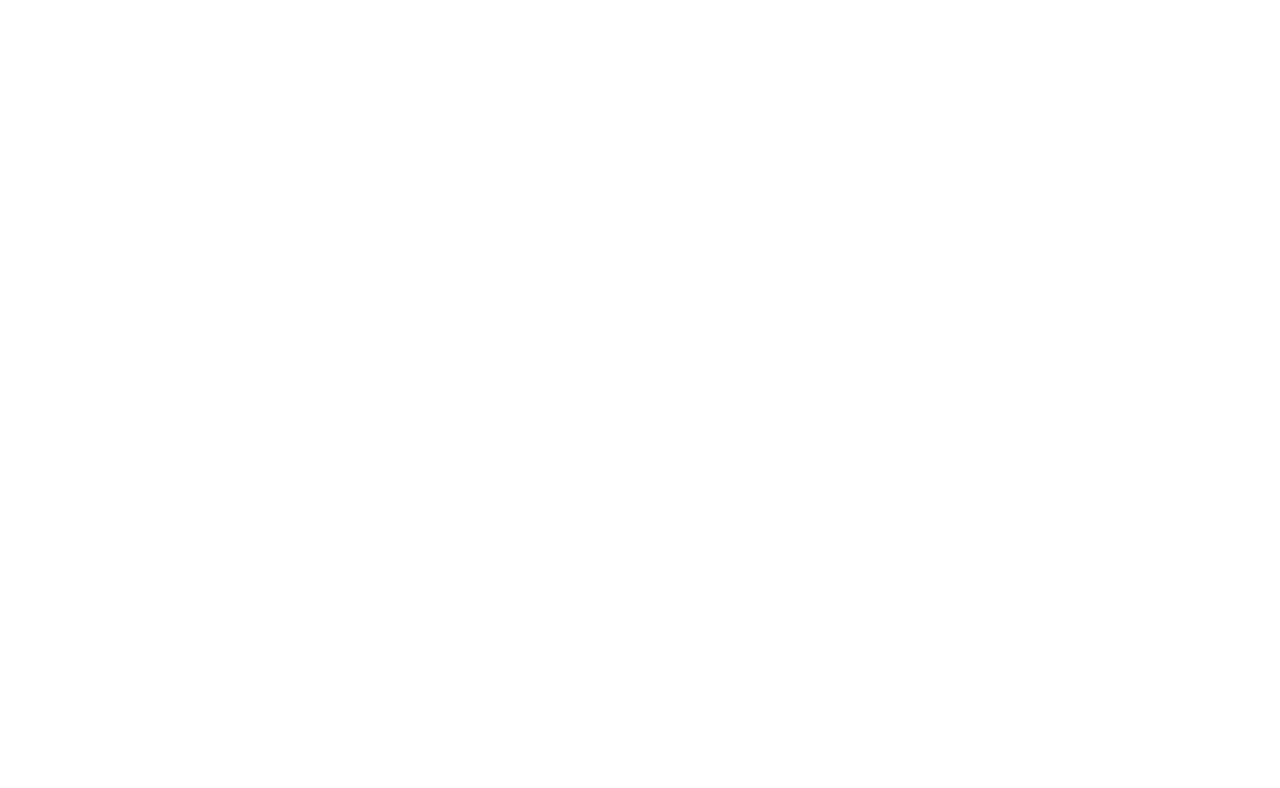
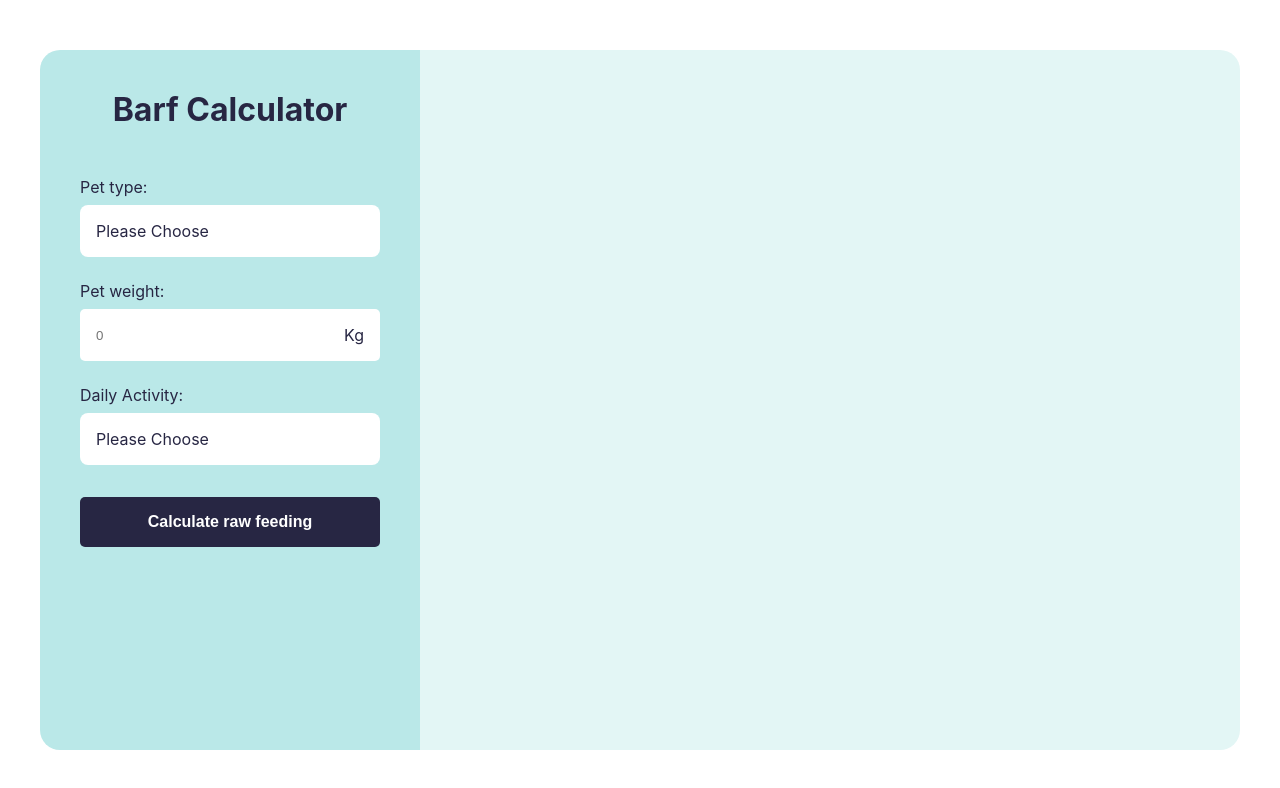
Before and after one commit to rubencsepke/react-barf-calculator, a React (Create React App) app: page / in a window 1280 px wide. Shown: the top 788 px of the page. Built offline with nearby package versions, Linux system fonts and the light colour scheme.

Commit message:
Added container and sidebar components

```diff
--- a/src/App.css
+++ /dev/null
@@ -1,3 +0,0 @@
-.container {
-  width: 800px;
-}
--- a/src/App.js
+++ b/src/App.js
@@ -1,9 +1,72 @@
-import './App.css';
+import React, {useState, useEffect} from 'react';
+import Sidebar from './components/Sidebar';
+import Info from './components/Info';
+import Input from './components/form/Input'
+import Select from './components/form/Select'
 
-function App() {
+import './css/app.css';
+
+const App = () => {
+
+  const [petTypes, setPetTypes] = useState([]);
+  const [selectedPetType, setSelectedPetType] = useState('Please Choose');
+  const [weight, setWeight] = useState();
+  const [dailyActivity, setDailyActivity] = useState([]);
+  const [selectedDailyActivity, setSelectedDailyActivity] = useState('Please Choose');
+  const [selectedDailyActivityId, setSelectedDailyActivityId] = useState(0);
+
+  const fetchPetTypes = () => {
+    setPetTypes([
+      {id: 1, name: 'Puppy'},
+      {id: 2, name: 'Dog'},
+      {id: 3, name: 'Kitten'},
+      {id: 4, name: 'Cat'}
+    ]);
+  }
+
+  const fetchDailyActivities = () => {
+    setDailyActivity([
+      {id: 1, percentage: 1.5, name: 'Sedentary'},
+      {id: 2, percentage: 2, name: 'Low Activity'},
+      {id: 3, percentage: 2.5, name: 'Moderate Activity'},
+      {id: 4, percentage: 3, name: 'Active, Normal Intensity'},
+      {id: 5, percentage: 3.5, name: 'Active, Moderate Intensity'},
+      {id: 6, percentage: 4, name: 'Active, High Intensity'},
+    ]);
+  }
+  const handleSelectedPetType = (name) => {
+    setSelectedPetType(name);
+  }
+
+  const handleWeight = (e) => {
+    setWeight(e.target.value)
+  }
+
+  const handleSelectedDailyActivity = (name) => {
+    setSelectedDailyActivity(name);
+  }
+
+  const calculate = () => {
+
+  }
+
+  useEffect(() => {
+    fetchPetTypes();
+    fetchDailyActivities();
+  }, []);
+
   return (
     <div className="container">
-
+      <Sidebar>
+        <h1 className="title">Barf Calculator</h1>
+        <form action="">
+          <Select title="Pet type" data={petTypes} handleSelected={handleSelectedPetType} type="single" selectedValue={selectedPetType} />
+          <Input title="Pet weight" weight={weight} handleWeight={handleWeight} />
+          <Select title="Daily Activity" data={dailyActivity} handleSelected={handleSelectedDailyActivity} type="multi" selectedValue={selectedDailyActivity} />
+          <button type="submit" className="submit" onClick={() => calculate()}>Calculate raw feeding</button>
+        </form>
+      </Sidebar>
+      <Info />
     </div>
   );
 }
--- /dev/null
+++ b/src/components/Info.js
@@ -0,0 +1,11 @@
+import React from 'react';
+import '../css/info.css';
+
+const Info = () => {
+  return (
+    <div className="info">
+    </div>
+  )
+}
+
+export default Info;
--- /dev/null
+++ b/src/components/Sidebar.js
@@ -0,0 +1,13 @@
+import React from 'react'
+import '../css/sidebar.css'
+
+const Sidebar = (props) => {
+
+  return (
+    <aside className="sidebar">
+      {props.children}
+    </aside>
+  )
+}
+
+export default Sidebar;
--- /dev/null
+++ b/src/components/form/Input.js
@@ -0,0 +1,16 @@
+import React, {useState} from 'react';
+
+const Input = ({title, handleWeight, weight}) => {
+
+  return (
+    <div className="input-block">
+      <label htmlFor="">{title}:</label>
+      <div className="input-field">
+        <input type="number" placeholder="0" value={weight} onChange={handleWeight}/>
+        <span>Kg</span>
+      </div>
+    </div>
+  )
+}
+
+export default Input;
--- /dev/null
+++ b/src/components/form/Select.js
@@ -0,0 +1,46 @@
+import React, {useState} from 'react';
+
+const Select = ({title, handleSelected, selectedValue, type, data}) => {
+
+  const [activeClass, setActiveClass] = useState('');
+
+  const openList = () => {
+    activeClass === 'show-list' ? setActiveClass('') : setActiveClass('show-list');
+  }
+
+  return (
+    <div className="input-block">
+      <label htmlFor="">{title}:</label>
+      <div onClick={() => openList()} className="select-container">
+        <div className="selected-item">{selectedValue}</div>
+        <ul className={`select-options ${activeClass}`}>
+          <li className="select-option" onClick={() => handleSelected('Please Choose')} key='0'><div>Please Choose</div></li>
+          <Options optionType={type} options={data} handleSelected={handleSelected} />
+        </ul>
+      </div>
+    </div>
+  )
+}
+
+const Options = ({optionType, options, handleSelected}) => {
+  if(optionType === 'single') {
+    const data = options.map(option => (
+      <li className="select-option" onClick={() => handleSelected(option.name)} key={option.id}>
+        <div>{option.name}</div>
+      </li>
+    ));
+    return data;
+  }
+  if(optionType === 'multi') {
+    const data = options.map(option => (
+      <li className="select-option" onClick={() => handleSelected(option.name)} key={option.id}>
+        <div>
+          <span>{option.percentage}%</span> {option.name}
+        </div>
+      </li>
+    ));
+    return data;
+  }
+}
+
+export default Select;
--- /dev/null
+++ b/src/css/_variables.css
@@ -0,0 +1,8 @@
+:root {
+  /* Colors */
+  --dark-blue: #272643;
+  --white: #ffffff;
+  --light-blue-1: #e3f6f5;
+  --light-blue-2: #bae8e8;
+  --light-blue-3: #2c698d;
+}
--- /dev/null
+++ b/src/css/app.css
@@ -0,0 +1,7 @@
+.container {
+  width: 1200px;
+  height: 700px;
+  display: grid;
+  grid-template-columns: 380px 1fr;
+  border-radius: 20px;
+}
--- a/src/index.css
+++ b/src/css/index.css
@@ -15,6 +15,7 @@
     sans-serif;
   -webkit-font-smoothing: antialiased;
   -moz-osx-font-smoothing: grayscale;
+  font-size: 16px;
   display: flex;
   align-items: center;
   justify-content: center;
--- /dev/null
+++ b/src/css/info.css
@@ -0,0 +1,7 @@
+@import "_variables.css";
+
+.info {
+  background: var(--light-blue-1);
+  border-top-right-radius: 20px;
+  border-bottom-right-radius: 20px;
+}
--- /dev/null
+++ b/src/css/sidebar.css
@@ -0,0 +1,111 @@
+@import "_variables.css";
+
+.show-list {
+  display: block !important;
+  z-index: 9999;
+  box-shadow: 0 4px 16px rgba(0, 0, 0, 0.2);
+}
+
+.sidebar {
+  background: var(--light-blue-2);
+  padding: 40px;
+  color: var(--dark-blue);
+  border-top-left-radius: 20px;
+  border-bottom-left-radius: 20px;
+}
+
+.sidebar .title {
+  text-align: center;
+  font-size: 2rem;
+  margin-bottom: 3rem;
+}
+
+.input-block {
+  margin-top: 1.5rem;
+}
+
+.input-block label {
+  display: block;
+  margin-bottom: 0.5rem;
+}
+
+.select-container {
+  position: relative;
+}
+
+.select-container .selected-item {
+  padding: 16px;
+  background: var(--white);
+  border-radius: 8px;
+}
+
+.select-container .select-options {
+  display: none;
+  list-style-type: none;
+  padding: 16px;
+  background: var(--white);
+  border-radius: 8px;
+  position: absolute;
+  top: 105%;
+  left: 0;
+  right: 0;
+}
+
+.select-container .select-option {
+  border-bottom: 1px solid #e2e2e2;
+  cursor: pointer;
+}
+
+.select-container .select-option:last-child {
+  border: 0;
+}
+
+.select-container .select-option div {
+  padding: 8px;
+  margin: 4px 0;
+}
+
+.select-container .select-option:first-child div {
+  margin-top: 0;
+}
+
+.select-container .select-option:last-child div {
+  border: 0;
+  margin-bottom: 0;
+}
+
+.select-container .select-option:hover div {
+  background: #e9e9e9;
+  border-radius: 5px;
+}
+
+.select-container .select-option span {
+  display: inline-block;
+  width: 55px;
+}
+
+.input-field {
+  display: flex;
+  justify-content: space-between;
+  background: var(--white);
+  padding: 16px;
+  border-radius: 5px;
+}
+
+.input-field input {
+  border: 0;
+  outline: 0;
+}
+
+.submit {
+  border: 0;
+  background: var(--dark-blue);
+  padding: 16px;
+  border-radius: 5px;
+  color: var(--white);
+  width: 100%;
+  font-weight: 600;
+  font-size: 16px;
+  margin-top: 2rem;
+  cursor: pointer;
+}
--- a/src/index.js
+++ b/src/index.js
@@ -1,6 +1,6 @@
 import React from 'react';
 import ReactDOM from 'react-dom';
-import './index.css';
+import './css/index.css';
 import App from './App';
 
 ReactDOM.render(
```
